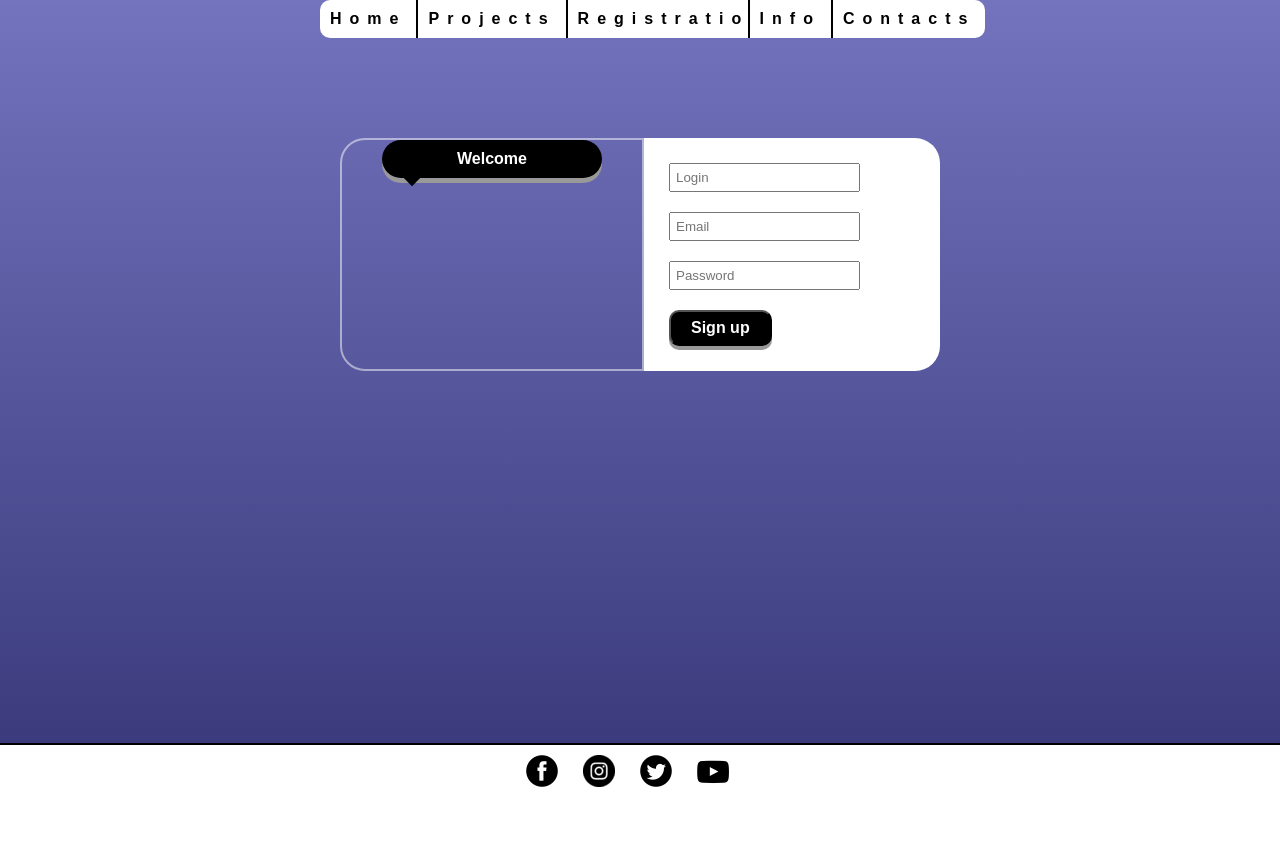
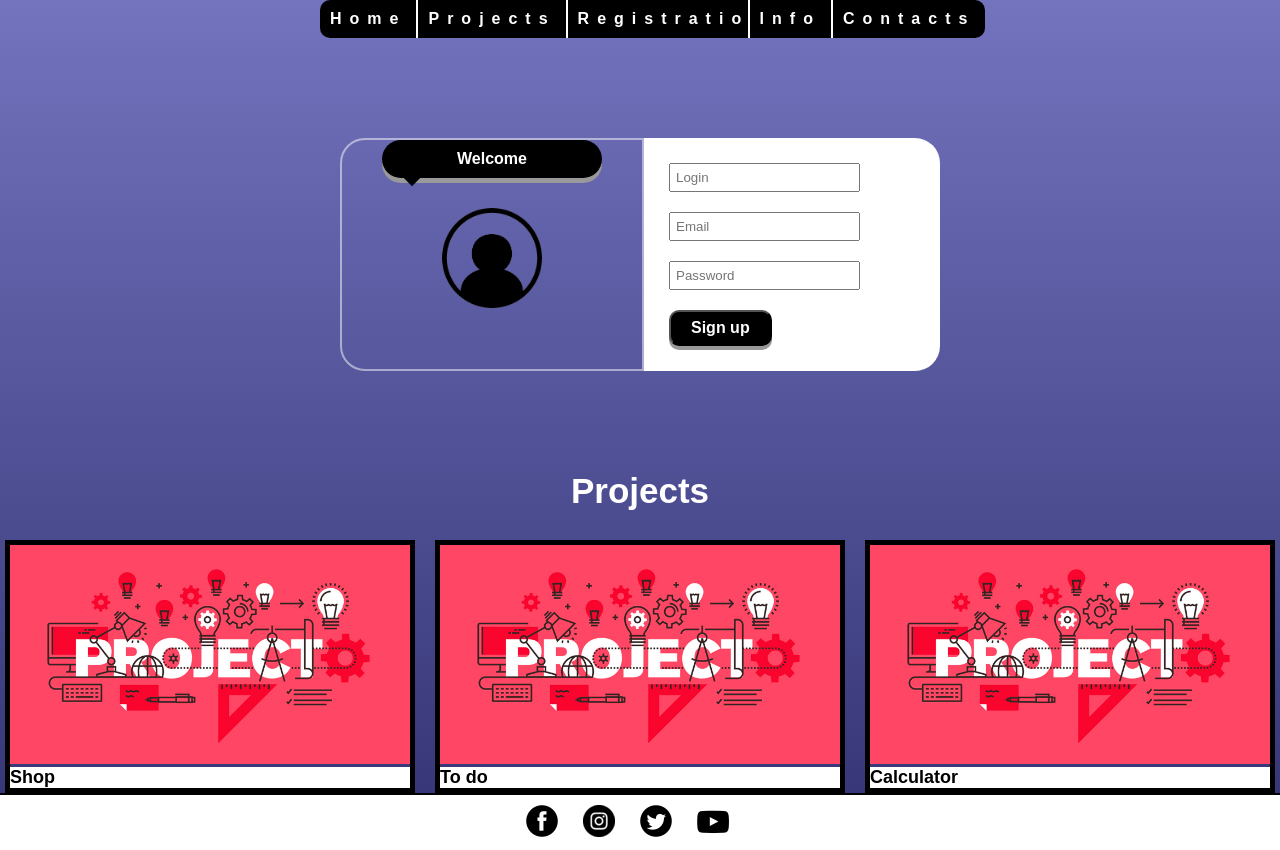
Before and after one commit to seyzzgod/first, a plain HTML site: page index.html in a window 1280 px wide. Before the commit the page ends 800 px from the top, so only its background shows below. Drawn offline with Linux system fonts and the light colour scheme; a web font is replaced by a local one.

Commit message:
adding projects

```diff
--- a/css/form-page.css
+++ b/css/form-page.css
@@ -31,14 +31,14 @@ body{
 	transition: all 1s ease;
 	padding: 10px;
 	width: 24.9999%;
-	background: #fff;
+	background: #000;
 }
 
 .nav li a{
 	font-size: 16px;
 	font-weight: bold;
 	text-decoration: none;
-	color: #000;
+	color: #fff;
 	letter-spacing: 0.5em;
 }
 
@@ -51,15 +51,15 @@ body{
 }
 
 .nav li:nth-child(-n+4){
-	border-right: 2px solid black;
+	border-right: 2px solid white;
 }
 
 .nav li:active, .nav li:hover {
-    background:  #000;
+    background:  #fff;
 }
 
 .nav li:active a, .nav li:hover a {
-    color: #fff;
+    color: #000;
 }
 
 .form-div{
@@ -174,3 +174,48 @@ footer{
 .icon-links{
 	display: block;
 }
+
+.user-img{
+	display: block;
+	margin: 30px auto;
+	width: 100px;
+	height: 100px;
+}
+
+.projects{
+	margin: 0 auto;
+	width: 1270px;
+}
+
+.projects-header{
+	text-align: center;
+	font-size: 35px;
+	color: #fff;
+}
+
+.proj-img{
+	width: 400px;
+}
+
+.cards{
+	border: 5px solid black;
+	margin-right: 20px;
+	width: 400px;
+	transition: transform 1.5s ease;
+}
+
+.cards:hover{
+	transform: scale(1.1);
+}
+
+.proj-name{
+	padding: 0;
+	margin: 0;
+	background: white;
+	font-size: 18px;
+	font-weight: bold;
+}
+
+.projects-list{
+	display: flex;
+}
--- a/index.html
+++ b/index.html
@@ -20,11 +20,12 @@
 		</nav>
 	</header>
 	<main class="main">
-		<div class="form-div">
+		<section class="form-div">
 			<div class="left-side">
 				<div class="welcome">
 					Welcome
 				</div>
+				<img src="img/user.png" class="user-img" alt="user-img">
 			</div>
 			<div>
 				<form action="#" class="form">
@@ -34,7 +35,24 @@
 	                <input type="submit" class="submit" value="Sign up">
 				</form>
 			</div>
-		</div>
+		</section>
+		<section class="projects">
+			<h2 class="projects-header">Projects</h2>
+			<div class="projects-list">
+				<div class="cards">
+					<img src="img/project.jpg" alt="proj" class="proj-img">
+					<p class="proj-name">Shop</p>
+				</div>
+				<div class="cards">
+					<img src="img/project.jpg" alt="proj" class="proj-img">
+					<p class="proj-name">To do</p>
+				</div>
+				<div class="cards">
+					<img src="img/project.jpg" alt="proj" class="proj-img">
+					<p class="proj-name">Calculator</p>
+				</div>
+			</div>
+		</section>
 	</main>
 	<footer>
 		<div class="info" id="info">
```
Also changed, not shown: img/project.jpg (added), img/user.png (added).
